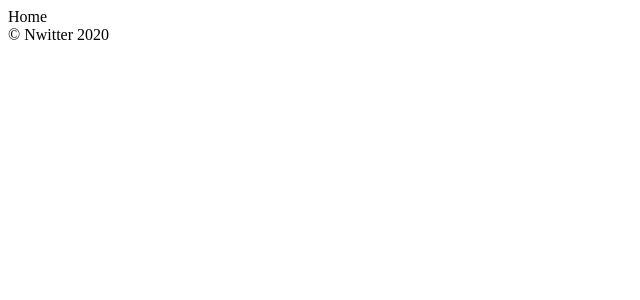
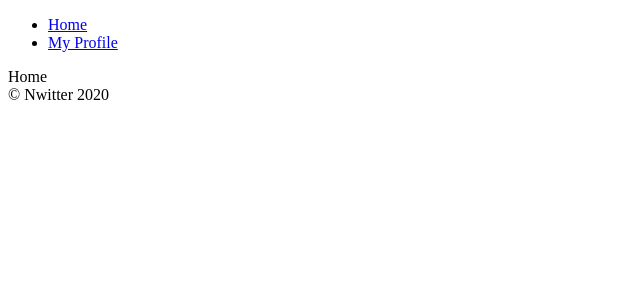
Before and after one commit to jerome-spin/nwitter, a React (Create React App) app: page /#/ in a window 1280 px wide. Shown: the top 300 px of the page, without its empty margins (0-640 px from the left). Built offline with nearby package versions, Linux system fonts and the light colour scheme; no server answers; sample sign-in values are in the browser's storage.

Commit message:
Add Navigation Component & Implement Logout

```diff
--- a/src/components/AppRouter.js
+++ b/src/components/AppRouter.js
@@ -1,22 +1,31 @@
-import React from 'react';
-import { HashRouter as Router, Route, Switch } from 'react-router-dom';
+import React, { Fragment } from 'react';
+import { HashRouter as Router, Route, Switch, Redirect } from 'react-router-dom';
 import Auth from '../routes/Auth';
 import Home from '../routes/Home';
+import Navigation from 'components/Navigation';
+import Profile from 'routes/Profile';
 
 const AppRouter = ({ isLoggedIn }) => {
     return (
         <Router>
+            {isLoggedIn && <Navigation />}
             <Switch>
                 {isLoggedIn ? (
                     <React.Fragment>
                         <Route exact path="/">
                             <Home />
                         </Route>
+                        <Route exact path="/profile">
+                            <Profile />
+                        </Route>
                     </React.Fragment>
                 ) : (
-                    <Route exact path="/">
-                        <Auth />
-                    </Route>
+                    <Fragment>
+                        <Route exact path="/">
+                            <Auth />
+                        </Route>
+                        <Redirect from="*" to="/" />
+                    </Fragment>
                 )}
             </Switch>
         </Router>
--- /dev/null
+++ b/src/components/Navigation.js
@@ -0,0 +1,17 @@
+import React from 'react';
+import { Link } from 'react-router-dom';
+
+const Navigation = () => (
+    <nav>
+        <ul>
+            <li>
+                <Link to="/">Home</Link>
+            </li>
+            <li>
+                <Link to="/profile">My Profile</Link>
+            </li>
+        </ul>
+    </nav>
+);
+
+export default Navigation;
--- a/src/routes/Profile.js
+++ b/src/routes/Profile.js
@@ -1,5 +1,19 @@
-import React from 'react';
+import { authService } from 'fBase';
+import React, { Fragment } from 'react';
+import { useHistory } from 'react-router-dom';
 
-const Profile = () => <span>Profile</span>;
+const Profile = () => {
+    const history = useHistory();
+    const onLogOutClick = () => {
+        history.push('/');
+        authService.signOut();
+    };
+
+    return (
+        <Fragment>
+            <button onClick={onLogOutClick}>Log Out</button>
+        </Fragment>
+    );
+};
 
 export default Profile;
```
